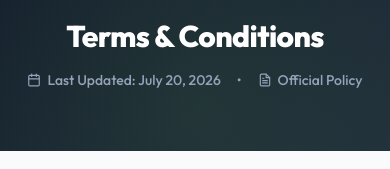
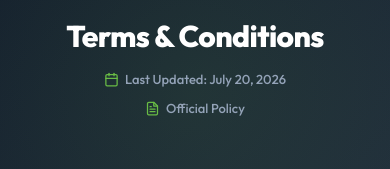
Before and after one commit to karthikocean/FMS_CRM_website, a React (Vite) app: page /terms in a window 390 px wide. Shown: the part 146-315 px from the top of the page. Built offline with nearby package versions, Linux system fonts and the light colour scheme; no server answers; what react-country-phone-input would draw is missing.

Commit message:
feat: add Terms of Service and Privacy Policy pages with supporting styles

```diff
--- a/src/pages/PrivacyPage.jsx
+++ b/src/pages/PrivacyPage.jsx
@@ -554,11 +554,13 @@ const PrivacyPage = () => {
           <h1 className="legal-title">Privacy Policy</h1>
           <div className="legal-meta">
             <div className="legal-meta-item">
-              <FiCalendar /> Last Updated: July 20, 2026
+              <FiCalendar className="legal-meta-icon" />
+              <span>Last Updated: July 20, 2026</span>
             </div>
-            <span>•</span>
+            <span className="legal-meta-dot">•</span>
             <div className="legal-meta-item">
-              <FiFileText /> Official Document
+              <FiFileText className="legal-meta-icon" />
+              <span>Official Document</span>
             </div>
           </div>
         </div>
--- a/src/pages/TermsPage.jsx
+++ b/src/pages/TermsPage.jsx
@@ -480,11 +480,13 @@ const TermsPage = () => {
           <h1 className="legal-title">Terms & Conditions</h1>
           <div className="legal-meta">
             <div className="legal-meta-item">
-              <FiCalendar /> Last Updated: July 20, 2026
+              <FiCalendar className="legal-meta-icon" />
+              <span>Last Updated: July 20, 2026</span>
             </div>
-            <span>•</span>
+            <span className="legal-meta-dot">•</span>
             <div className="legal-meta-item">
-              <FiFileText /> Official Policy
+              <FiFileText className="legal-meta-icon" />
+              <span>Official Policy</span>
             </div>
           </div>
         </div>
--- a/src/styles/LegalPage.css
+++ b/src/styles/LegalPage.css
@@ -74,12 +74,25 @@
   font-size: 14px;
   color: #94A3B8;
   font-weight: 500;
+  flex-wrap: wrap;
 }
 
 .legal-meta-item {
-  display: flex;
+  display: inline-flex;
   align-items: center;
   gap: 6px;
+  white-space: nowrap;
+}
+
+.legal-meta-icon {
+  flex-shrink: 0;
+  font-size: 15px;
+  color: #69BC45;
+}
+
+.legal-meta-dot {
+  color: #64748B;
+  font-size: 14px;
 }
 
 /* ─── Main Content Container ───────────────────────────────── */
@@ -226,3 +239,19 @@
     margin: 28px 0 12px 0;
   }
 }
+
+@media (max-width: 640px) {
+  .legal-meta {
+    flex-direction: column;
+    gap: 10px;
+    align-items: center;
+  }
+
+  .legal-meta-dot {
+    display: none;
+  }
+
+  .legal-meta-item {
+    font-size: 13px;
+  }
+}
```
